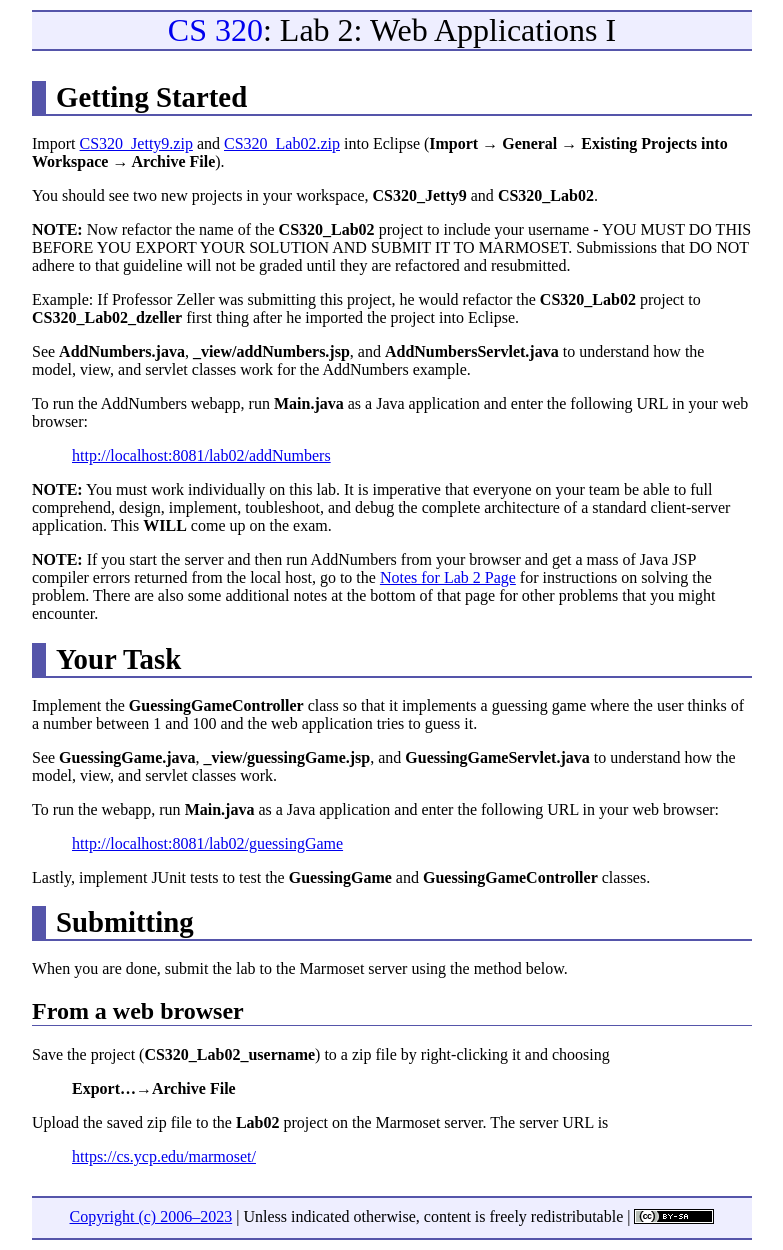
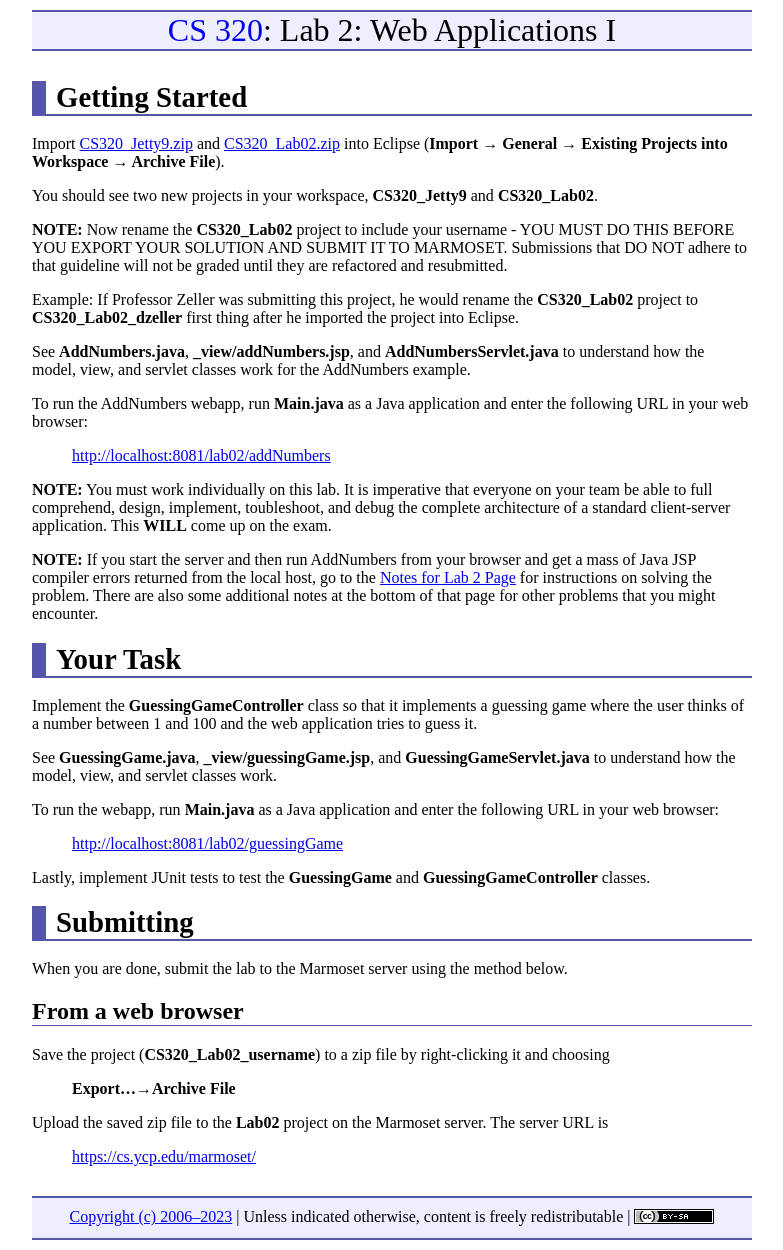
Before and after one commit to ycpcs/cs320-spring2023, a Jekyll site: the page built from labs/lab02.md, in a window 1280 px wide. Shown: the whole page, without its empty margins (248-1031 px from the left). Built offline with Jekyll 4.4.1, drawn with Linux system fonts in a browser that asks for light colours.

Commit message:
changes refactor to rename

```diff
--- a/labs/lab02.md
+++ b/labs/lab02.md
@@ -10,9 +10,9 @@ Import [CS320\_Jetty9.zip](CS320_Jetty9.zip) and [CS320\_Lab02.zip](CS320_Lab02.
 
 You should see two new projects in your workspace, **CS320\_Jetty9** and **CS320\_Lab02**.
 
-**NOTE:** Now refactor the name of the **CS320\_Lab02** project to include your username - YOU MUST DO THIS BEFORE YOU EXPORT YOUR SOLUTION AND SUBMIT IT TO MARMOSET.  Submissions that DO NOT adhere to that guideline will not be graded until they are refactored and resubmitted.
+**NOTE:** Now rename the **CS320\_Lab02** project to include your username - YOU MUST DO THIS BEFORE YOU EXPORT YOUR SOLUTION AND SUBMIT IT TO MARMOSET.  Submissions that DO NOT adhere to that guideline will not be graded until they are refactored and resubmitted.
 
-Example: If Professor Zeller was submitting this project, he would refactor the **CS320_Lab02** project to **CS320\_Lab02\_dzeller** first thing after he imported the project into Eclipse.
+Example: If Professor Zeller was submitting this project, he would rename the **CS320_Lab02** project to **CS320\_Lab02\_dzeller** first thing after he imported the project into Eclipse.
 
 See **AddNumbers.java**, **\_view/addNumbers.jsp**, and **AddNumbersServlet.java** to understand how the model, view, and servlet classes work for the AddNumbers example.
 
```
Also changed, not shown: labs/index.md (+2 -2 lines).
